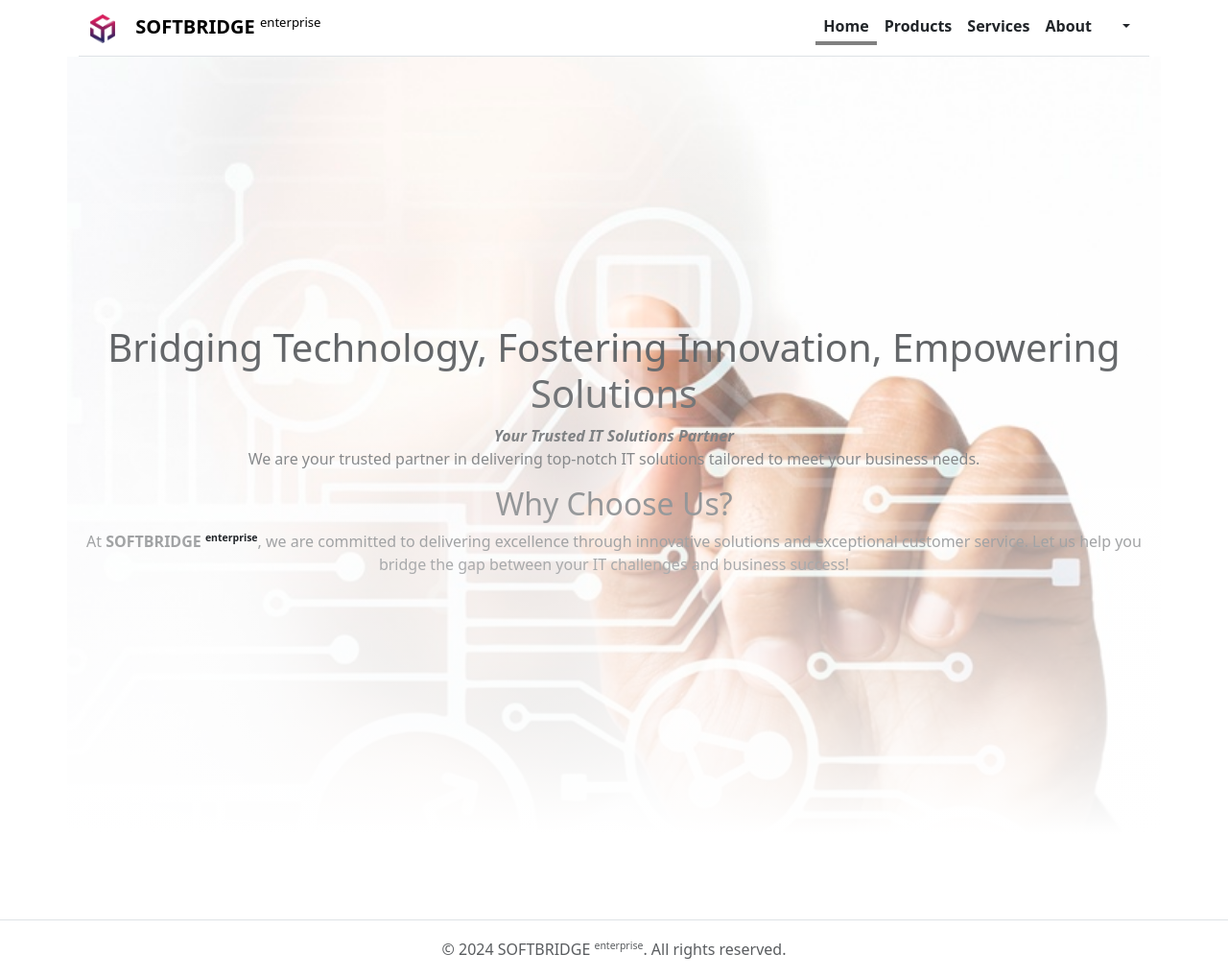
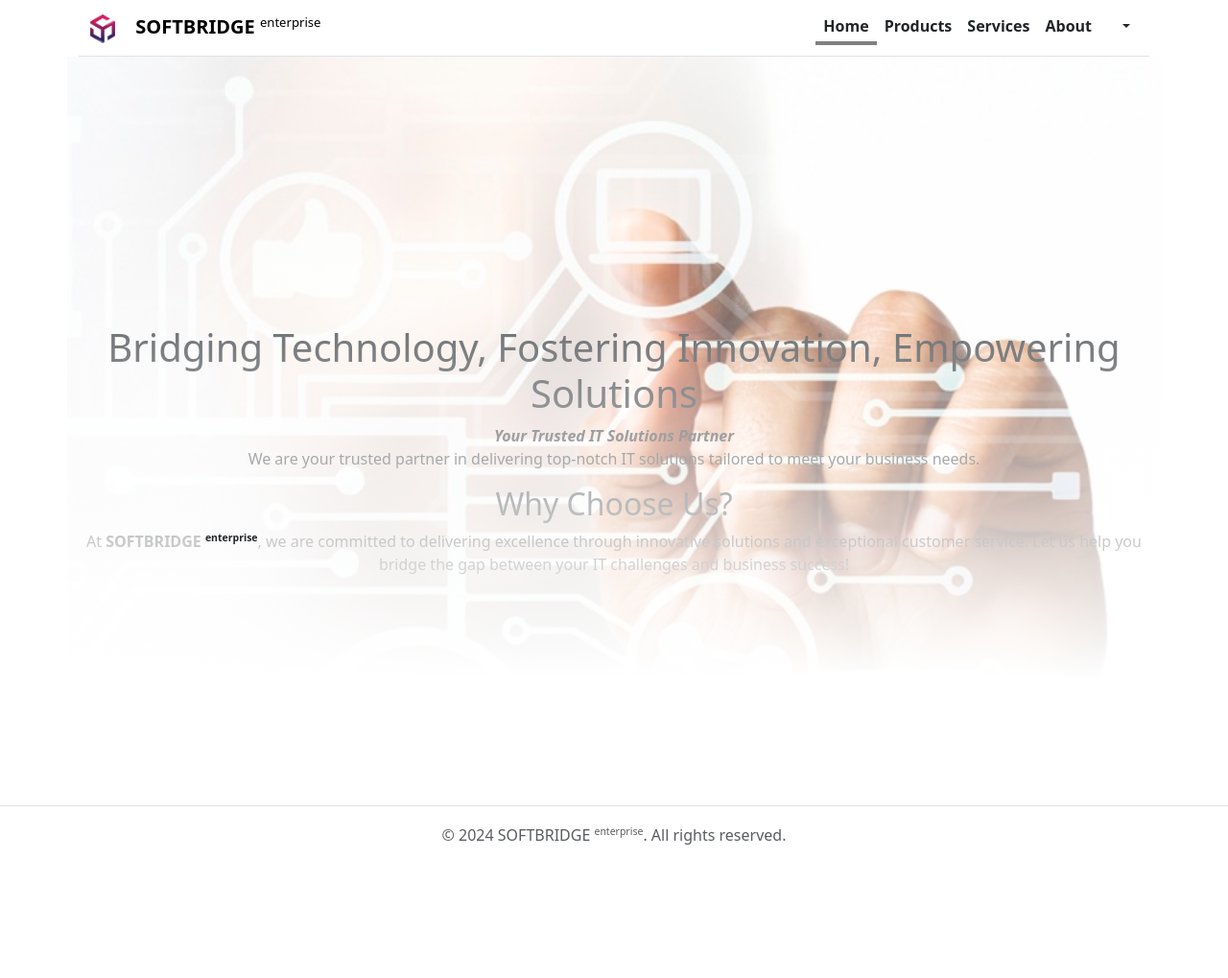
Before and after one commit to mfauziii/softbridge.github.io, a Jekyll site: the page built from index.md, in a window 1280 px wide. Shown: the whole page at 96% size. Built offline with Jekyll 4.4.1, drawn with Linux system fonts in a browser that asks for light colours; nearby versions of some CDN libraries; after the commit the page ends 900 px from its top, so only the background shows below that.

Commit message:
Update cover.css

```diff
--- a/assets/css/cover.css
+++ b/assets/css/cover.css
@@ -23,7 +23,7 @@
 .background-fade {
     position: relative;
     width: 100%;
-    height: 100vh; /* Adjust height as needed */
+    height: 80vh; /* Adjust height as needed */
     background: url('/assets/images/background1.jpg') no-repeat center center;
     background-size: cover;
 }
```
